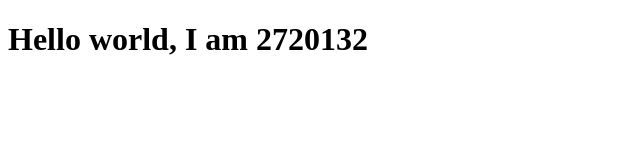
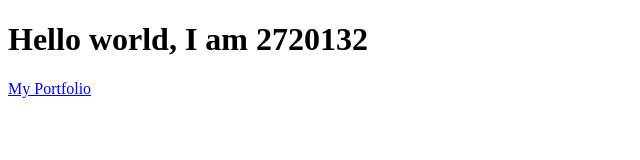
Before and after one commit to JanMoloto8/Lab1-repo, a plain HTML site: page index.html in a window 1280 px wide. Shown: the whole page, without its empty margins (0-640 px from the left). Drawn offline with Linux system fonts and the light colour scheme.

Commit message:
Updated lab 1's index.html to link to the new page

```diff
--- a/index.html
+++ b/index.html
@@ -7,5 +7,6 @@
 </head>
 <body>
     <h1>Hello world, I am 2720132</h1>
+    <p> <a href="2720132-lab2.html">My Portfolio</a></p>
 </body>
 </html>
```
